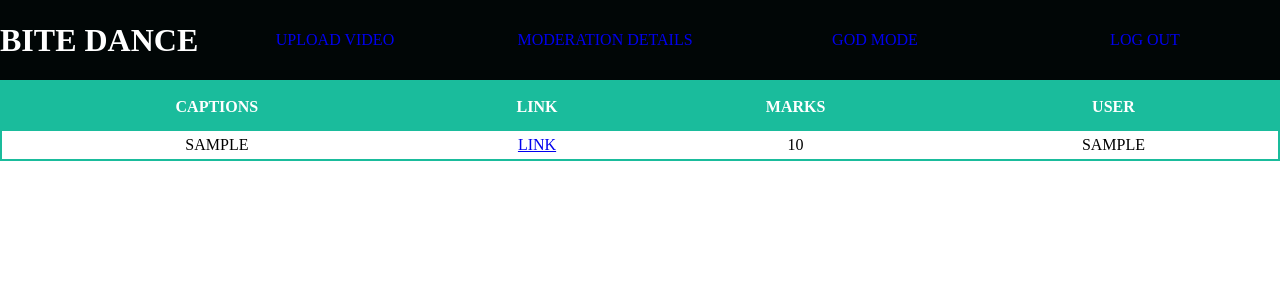
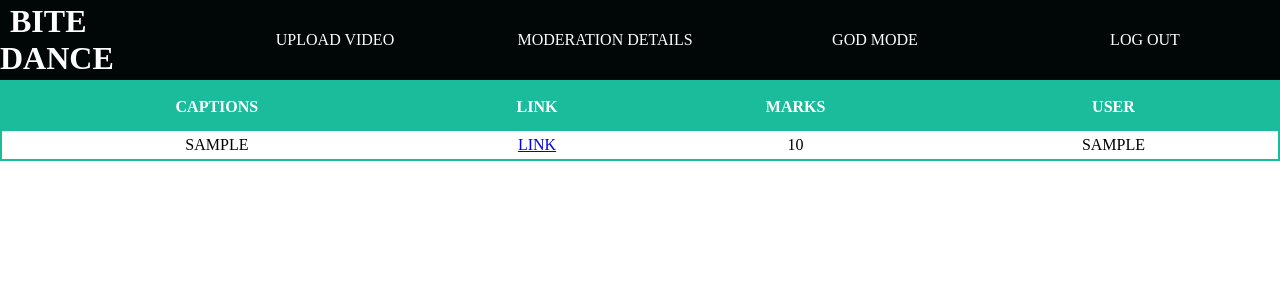
Before and after one commit to engineerscodes/Choros-App, a Django app: page /bitdance/GodMode/ in a window 1280 px wide. Shown: the top 300 px of the page. Run offline with Django 3.2, Linux system fonts and the light colour scheme; a user stored in the database is signed in; tables that the repository leaves empty hold one stand-in row (values such as "Sample post"); parts of the project's set-up code (start-up, migrations or seed data) failed here and were passed over.

Commit message:
style bugs

```diff
--- a/BITE_DANCE/Assets/css/getmarkscss.css
+++ b/BITE_DANCE/Assets/css/getmarkscss.css
@@ -33,6 +33,7 @@
         }
          .Header .right div a {
              text-decoration: none;
+             color: white;
          }
 
 
--- a/BITE_DANCE/Assets/css/homepage.css
+++ b/BITE_DANCE/Assets/css/homepage.css
@@ -32,6 +32,7 @@
     }
      .Header .right div a {
          text-decoration: none;
+         color: white;
      }
 
 
--- a/BITE_DANCE/Assets/css/uploadcss.css
+++ b/BITE_DANCE/Assets/css/uploadcss.css
@@ -32,6 +32,7 @@
    }
  .Header .right div a {
      text-decoration: none;
+     color: white;
  }
 
 
--- a/BITE_DANCE/Assets/css/videocss.css
+++ b/BITE_DANCE/Assets/css/videocss.css
@@ -34,6 +34,7 @@
 
     .Header .right div a {
         text-decoration: none;
+        color: white;
     }
 
 
--- a/BITE_DANCE/Templates/HomePage.html
+++ b/BITE_DANCE/Templates/HomePage.html
@@ -13,7 +13,7 @@
 
     <div class="Header">
          <div>
-             <h1>BITE DANCE</h1>
+            <h1><a href="/" style="text-decoration: none; color: white; padding: 10px;">BITE DANCE</a></h1>
          </div>
          <div class="right">
              <div><a href="/upload/"> UPLOAD VIDEO</a></div>
--- a/BITE_DANCE/Templates/allmarks.html
+++ b/BITE_DANCE/Templates/allmarks.html
@@ -11,7 +11,7 @@
 
     <div class="Header">
         <div>
-            <h1>BITE DANCE</h1>
+            <h1><a href="/" style="text-decoration: none; color: white; padding: 10px;">BITE DANCE</a></h1>
         </div>
         <div class="right">
             <div><a href="/upload/"> UPLOAD VIDEO</a></div>
--- a/BITE_DANCE/Templates/gallery.html
+++ b/BITE_DANCE/Templates/gallery.html
@@ -11,7 +11,7 @@
 
             <div class="Header">
                 <div>
-                    <h1>BITE DANCE</h1>
+                   <h1><a href="/" style="text-decoration: none; color: white; padding: 10px;">BITE DANCE</a></h1>
                 </div>
                <div class="right">
                    <div><a href="/upload/"> UPLOAD VIDEO</a></div>
--- a/BITE_DANCE/Templates/getmarks.html
+++ b/BITE_DANCE/Templates/getmarks.html
@@ -12,7 +12,7 @@
 <body>
       <div class="Header">
           <div>
-              <h1>BITE DANCE</h1>
+              <h1><a href="/" style="text-decoration: none; color: white; padding: 10px;">BITE DANCE</a></h1>
           </div>
          <div class="right">
              <div><a href="/upload/"> UPLOAD VIDEO</a></div>
--- a/BITE_DANCE/Templates/upload.html
+++ b/BITE_DANCE/Templates/upload.html
@@ -9,7 +9,7 @@
 <body>
     <div class="Header">
         <div>
-            <h1>BITE DANCE</h1>
+           <h1><a href="/" style="text-decoration: none; color: white; padding: 10px;">BITE DANCE</a></h1>
         </div>
         <div class="right">
             <div><a href="/upload/"> UPLOAD VIDEO</a></div>
--- a/BITE_DANCE/Templates/video.html
+++ b/BITE_DANCE/Templates/video.html
@@ -14,7 +14,7 @@
 
    <div class="Header">
       <div>
-         <h1>BITE DANCE</h1>
+         <h1><a href="/" style="text-decoration: none; color: white; padding: 10px;">BITE DANCE</a></h1>
       </div>
       <div class="right">
          <div><a href="/upload/"> UPLOAD VIDEO</a></div>
--- a/BITE_DANCE/static/css/getmarkscss.css
+++ b/BITE_DANCE/static/css/getmarkscss.css
@@ -33,6 +33,7 @@
         }
          .Header .right div a {
              text-decoration: none;
+             color: white;
          }
 
 
--- a/BITE_DANCE/static/css/homepage.css
+++ b/BITE_DANCE/static/css/homepage.css
@@ -32,6 +32,7 @@
     }
      .Header .right div a {
          text-decoration: none;
+         color: white;
      }
 
 
--- a/BITE_DANCE/static/css/uploadcss.css
+++ b/BITE_DANCE/static/css/uploadcss.css
@@ -32,6 +32,7 @@
    }
  .Header .right div a {
      text-decoration: none;
+     color: white;
  }
 
 
--- a/BITE_DANCE/static/css/videocss.css
+++ b/BITE_DANCE/static/css/videocss.css
@@ -34,6 +34,7 @@
 
     .Header .right div a {
         text-decoration: none;
+        color: white;
     }
 
 
```
